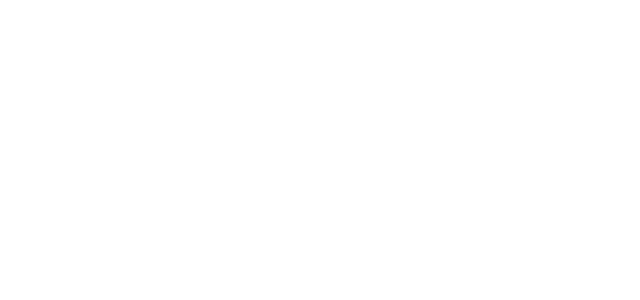
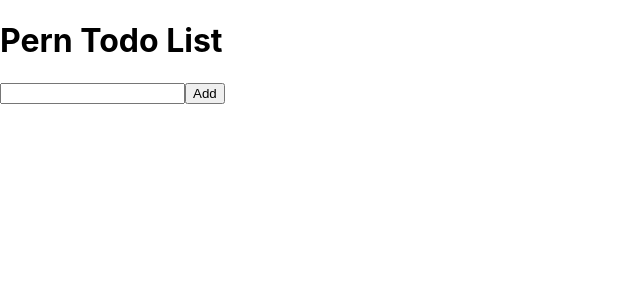
Before and after one commit to philippark/todo, a React (Create React App) app in the folder client/: page / in a window 1280 px wide. Shown: the top 300 px of the page, without its empty margins (0-640 px from the left). Built offline with nearby package versions, Linux system fonts and the light colour scheme; the HTML template or start-up script is replaced by a standard one.

Commit message:
init input form

```diff
--- a/client/src/App.js
+++ b/client/src/App.js
@@ -1,10 +1,14 @@
 import React, {Fragment} from 'react';
+import InputTodo from './components/InputTodo';
 
 import './App.css';
 
 function App() {
   return (
     <Fragment>
+      <div className='container'>
+        <InputTodo/>
+      </div>
 
     </Fragment>
   );
--- a/client/src/components/InputTodo.js
+++ b/client/src/components/InputTodo.js
@@ -0,0 +1,19 @@
+import react, {Fragment, useState} from "react";
+
+const InputTodo = () => {
+    const [description, setDescription] = useState("");
+
+    return (
+        <Fragment>
+            <h1 className = "text-center mt-5">Pern Todo List </h1>
+            <form className="d-flex mt-5">
+                <input type="text" className="form-control" value={description} onChange={e=>{
+                    setDescription(e.target.value)
+                }}/>
+                <button className="btn btn-success">Add</button>
+            </form>
+        </Fragment>
+    );
+}
+
+export default InputTodo;
```
